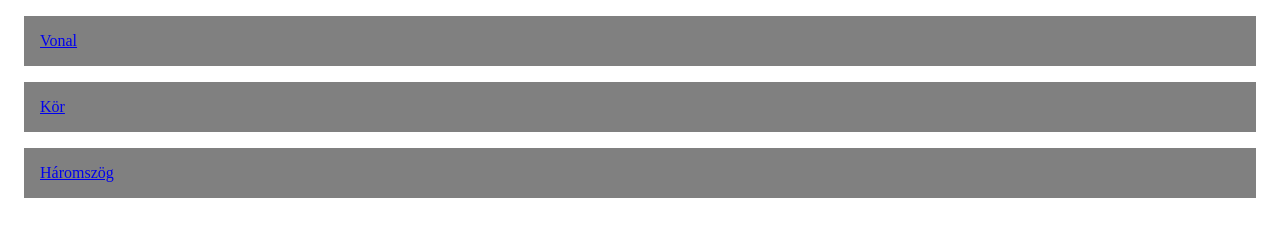
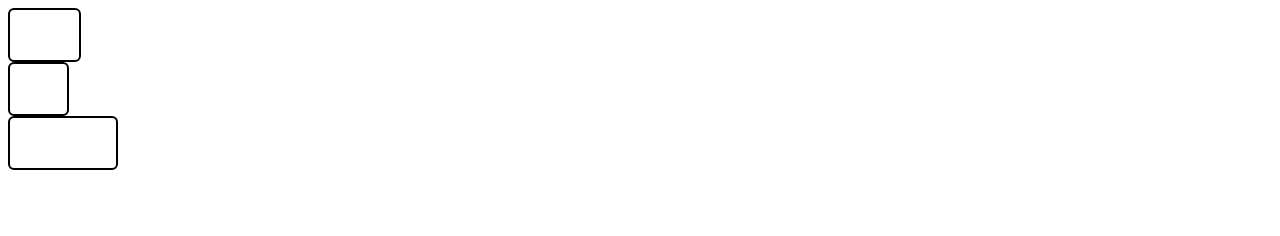
Before and after one commit to Kristofy/inverzio, a plain HTML site: page lobby.html in a window 1280 px wide. Drawn offline with Linux system fonts and the light colour scheme.

Commit message:
Update lobby.html

```diff
--- a/lobby.html
+++ b/lobby.html
@@ -4,19 +4,30 @@
   <title>lobby</title>
   <style>
    a {
-    display: block;
+    display: inline-block;
     padding: 1em;
-    background: gray;
+    background:ligthen(gray,30%)
     margin: 1em;
+    color:white;
+    text-decoration:none;
+    border: 2px solid black;
+    border-radius: 6px;
    }
    a:hover{
-    background:ligthen(gray);
+    background:ligthen(gray,50%);
+    color:white;
+   }
+   a:active{
+    color:white;
+   }
+   a:visited{
+    color:white;
    }
   </style>
  </head>
  <body>
-  <a role="button" href="./matechVonal">Vonal</a>
-  <a role="button" href="./matechKor">Kör</a>
+  <a role="button" href="./matechVonal">Vonal</a><br>
+  <a role="button" href="./matechKor">Kör</a><br>
   <a role="button" href="./matechHaromszog">Háromszög</a>
  </body>
 </html>
```
